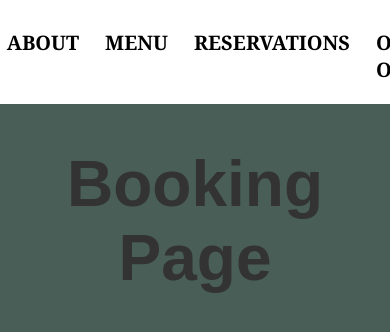
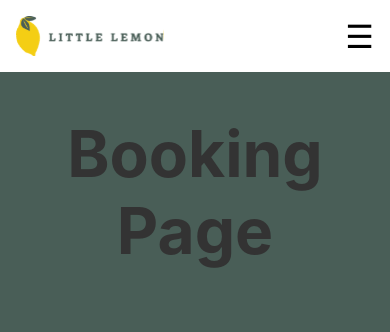
Before and after one commit to hslo244/meta-capstone, a React (Create React App) app: page /booking in a window 390 px wide. Shown: the top 332 px of the page. Built offline with nearby package versions, Linux system fonts and the light colour scheme.

Commit message:
Added responsive header

```diff
--- a/src/App.js
+++ b/src/App.js
@@ -11,6 +11,7 @@ import { useState} from 'react';
 import { ConfirmedBooking } from './ConfirmedBooking.js';
 import { SubmitForm } from './submitForm.js';
 import { fetchAPI } from './api.js';
+import { Header } from './Header.js';
 
 
 /*Init reducer */
@@ -43,6 +44,8 @@ function App() {
       <Router>
       <>
         <Nav />
+        <Header />
+        {/* Routes */}
         <Routes>
           <Route path="/" element={<Homepage />} aria-label='Home'/>
           <Route path="/booking" element={<BookingPage submitForm={SubmitForm} availableTimes={availableTimes} setAvailableTimes={setAvailableTimes} updateTimes={updateTimes}/>} />
--- a/src/BookingPage.css
+++ b/src/BookingPage.css
@@ -1,22 +1,22 @@
 /* BookingPage.css */
 
-body {
+/* body {
     font-family: Arial, sans-serif;
     background-color: #f4f4f4;
     margin: 0;
     padding: 0;
-}
+} */
 
-.container {
+/* .container {
     max-width: 600px;
     margin: 50px auto;
     padding: 20px;
     background-color: #fff;
     box-shadow: 0 0 10px rgba(0, 0, 0, 0.1);
     border-radius: 8px;
-}
+} */
 
-h1 {
+h1.booking {
     text-align: center;
     color: #333;
 }
@@ -29,7 +29,7 @@ form {
 
 label {
     margin-bottom: 10px;
-    color: #555;
+    color: #ffffff;
 }
 
 input[type="text"],
@@ -40,7 +40,7 @@ select,
 textarea {
     padding: 10px;
     margin-bottom: 20px;
-    border: 1px solid #ccc;
+    border: 1px solid #000000;
     border-radius: 4px;
     font-size: 16px;
     width: 100%;
--- a/src/BookingPage.js
+++ b/src/BookingPage.js
@@ -26,7 +26,7 @@ export function BookingPage({availableTimes, updateTimes}) {
 
     return(
         <>
-            <h1>Booking Page</h1>
+            <h1 class="booking">Booking Page</h1>
             <form style={{display: 'grid', maxWidth: '200px', gap: '20px'}} onSubmit={handleSubmit}>
                 <label htmlFor="res-date">Choose date</label>
                 <input type="date" id="res-date" onChange={updateTimes}/>
--- /dev/null
+++ b/src/Header.css
@@ -0,0 +1,59 @@
+/* Header.css */
+@media (max-width: 1100px) {
+    .mobile-header {
+        display: flex;
+        justify-content: space-between;
+        align-items: center;
+        padding: 1rem;
+        background-color: #ffffff;
+        color: rgb(0, 0, 0);
+    }
+}
+
+@media (min-width: 1100px) {
+    .mobile-header {
+        display: none;
+    }
+}
+
+.logo {
+    font-size: 1.5rem;
+    font-weight: bold;
+}
+
+.menu-icon {
+    font-size: 2rem;
+    cursor: pointer;
+}
+
+.open .mobile-menu {
+    display: flex;
+    flex-direction: column;
+    align-items: center;
+    justify-content: flex-start;
+}
+
+.mobile-menu {
+    display: none;
+    position: absolute;
+    top: 50px;
+    left: 0;
+    height: calc(100vh - 50px);
+    width: 100%;
+}
+
+ul.mobile-menu {
+    padding: .3rem;
+    width: 100%;
+    text-align: center;
+    color: white;
+    list-style-type: none;
+    height: 1rem;
+}
+
+.mobile-menu li {
+    margin: 1rem;
+    color: white !important;
+    background-color: #ffffff;
+    padding: 1rem;
+}
--- a/src/Header.js
+++ b/src/Header.js
@@ -0,0 +1,29 @@
+// Header.js
+import React from 'react';
+import './Header.css';
+import { BrowserRouter as Router,
+    Route, Routes, Link } from "react-router-dom";
+import ReactLogo from './Logo.svg';
+
+export function Header() {
+    const toggleMobileMenu = () => {
+        document.querySelector('.menu-icon').classList.toggle('open');
+    };
+
+    return (
+        <header className="mobile-header">
+            <img src={ReactLogo} alt="React Logo" className="logo"/>
+            <div className="menu-icon" onClick={toggleMobileMenu}>
+                &#9776;
+                <ul className="mobile-menu">
+                    <li><Link to="/">HOME</Link></li>
+                    <li><Link to="/about">ABOUT</Link></li>
+                    <li><Link to="/menu">MENU</Link></li>
+                    <li><Link to="/booking">RESERVATIONS</Link></li>
+                    <li><Link to="/orderonline">ORDER ONLINE</Link></li>
+                    <li><Link to="/login">LOGIN</Link></li>
+                </ul>
+            </div>
+        </header>
+    );
+}
--- a/src/Main.js
+++ b/src/Main.js
@@ -3,6 +3,7 @@ import { Specials } from "./Specials";
 import { CustomersSay } from "./CustomersSay";
 import { About } from "./About";
 import { Footer } from "./Footer";
+import './Main.css';
 
 export function Main() {
     return(
--- /dev/null
+++ b/src/Nav.css
@@ -0,0 +1,8 @@
+@media screen and (max-width: 1100px) {
+    .container {
+      margin: 1em 2em;
+    }
+    header {
+      display: none;
+    }
+  }
--- a/src/Nav.js
+++ b/src/Nav.js
@@ -2,6 +2,7 @@ import React from 'react';
 import {ReactComponent as Logo} from './Logo.svg';
 import { BrowserRouter as Router,
     Route, Routes, Link } from "react-router-dom";
+import './Nav.css';
 
 export function Nav() {
     return(
```
Also changed, not shown: src/Main.css (line endings or trailing spaces).
